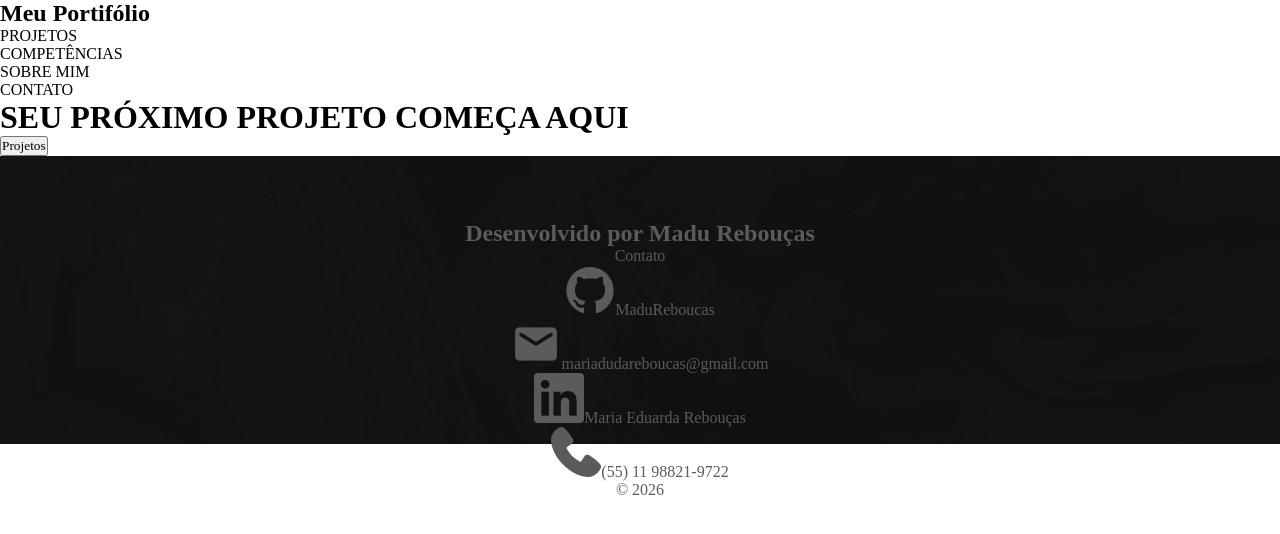
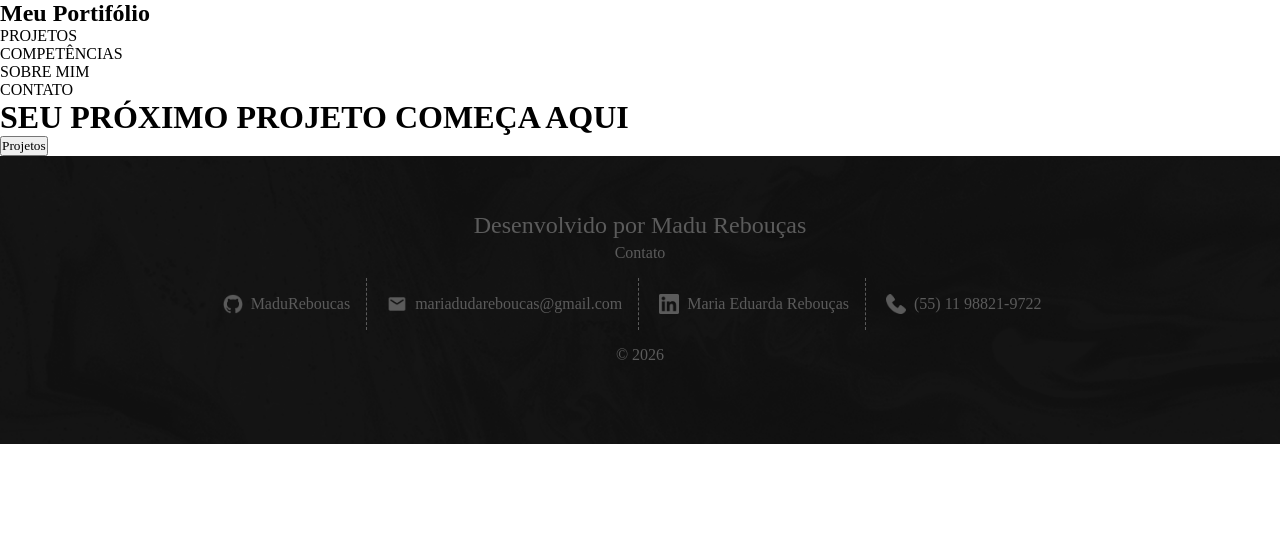
Before and after one commit to MaduReboucas/portifolio, a React (Vite) app: page / in a window 1280 px wide. Shown: the top 534 px of the page. Built offline with nearby package versions, Linux system fonts and the light colour scheme; a web font is replaced by a local one.

Commit message:
Css Footer

```diff
--- a/src/routes/Footer.css
+++ b/src/routes/Footer.css
@@ -9,7 +9,16 @@ footer {
 }
 
 .footer {
-  padding-top: 4rem;
+  padding-top: 3.5rem;
+}
+
+.title {
+  padding-bottom: 1rem;
+}
+
+h2 {
+  font-weight: lighter;
+  padding-bottom: 0.3rem;
 }
 
 h2,
@@ -23,7 +32,32 @@ a {
   text-decoration: none;
 }
 
-img {
-  height: 50px;
-  width: 50px;
+.contatos {
+  display: flex;
+  align-items: center;
+  gap: 8px;
+  padding: 1rem 1rem 1rem 0;
 }
+
+.divisao {
+  border-right: 1px dashed #5b5b5b;
+}
+
+.contatos img {
+  width: 20px;
+  height: 20px;
+  object-fit: contain;
+}
+
+.contatos-container {
+  display: flex;
+  justify-content: center; /* CENTRALIZA na horizontal */
+  align-items: center; /* CENTRALIZA verticalmente */
+  gap: 20px; /* espaço entre os itens */
+  padding: 0; /* remove recuo padrão da ul */
+  list-style: none;
+}
+
+.copy-right {
+  padding: 1rem;
+}
--- a/src/routes/Footer.jsx
+++ b/src/routes/Footer.jsx
@@ -11,28 +11,30 @@ const Footer = () => {
   return (
     <footer>
       <div className="footer">
-        <h2>Desenvolvido por Madu Rebouças</h2>
-        <p>Contato</p>
-        <div className="contatos">
-          <ul>
-            <li className="contatos-btn">
+        <div className="title">
+          <h2>Desenvolvido por Madu Rebouças</h2>
+          <p>Contato</p>
+        </div>
+        <div className="contato no-border">
+          <ul className="contatos-container">
+            <li className="contatos divisao">
               <img src={githubIco} alt="github-ico" />
               <a href="https://github.com/MaduReboucas">MaduReboucas</a>
             </li>
 
-            <li className="contatos-btn">
+            <li className="contatos divisao">
               <img src={emailIco} alt="email-ico" />
               <span>mariadudareboucas@gmail.com</span>
             </li>
 
-            <li className="contatos-btn">
+            <li className="contatos divisao">
               <img src={inIco} alt="linkedin-ico" />
               <a href="www.linkedin.com/in/madureboucas">
                 Maria Eduarda Rebouças
               </a>
             </li>
 
-            <li className="contatos-btn">
+            <li className="contatos">
               <img src={phoneIco} alt="phone-ico" />
 
               <span>(55) 11 98821-9722</span>
```
